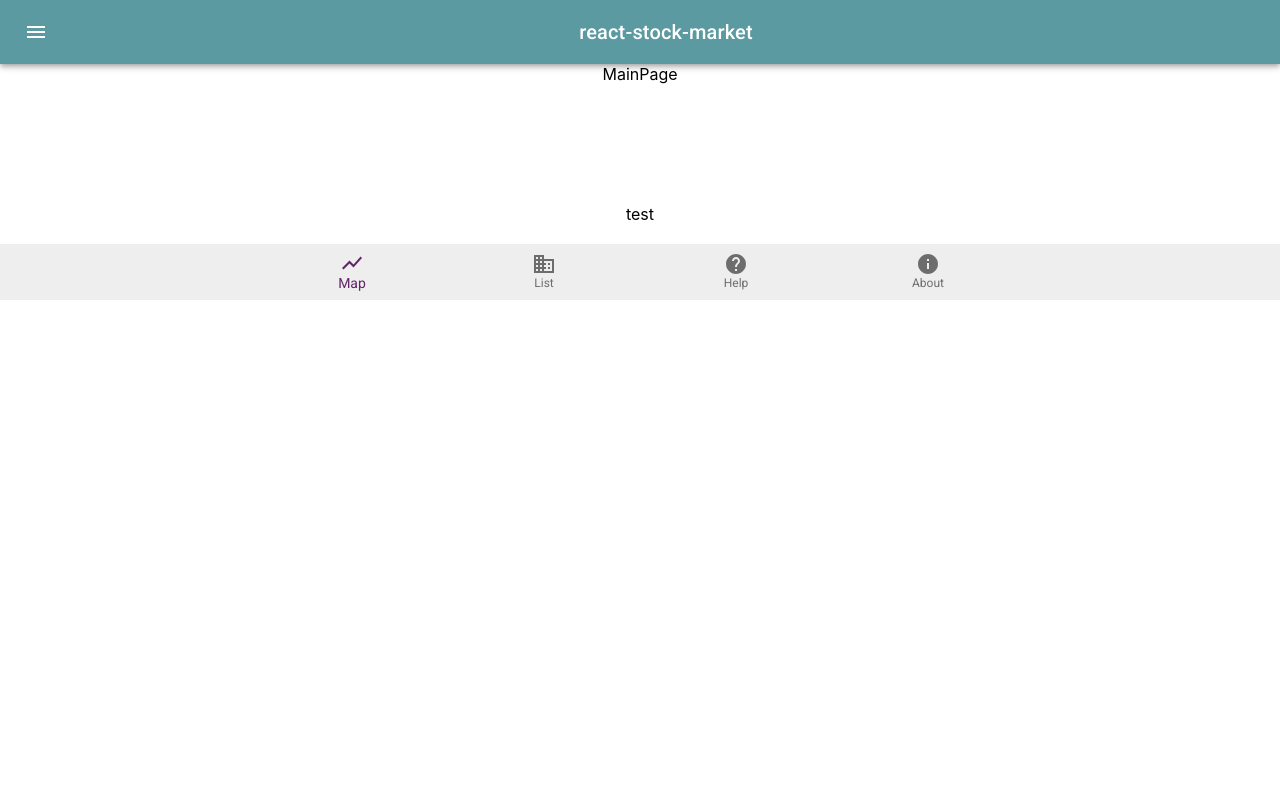
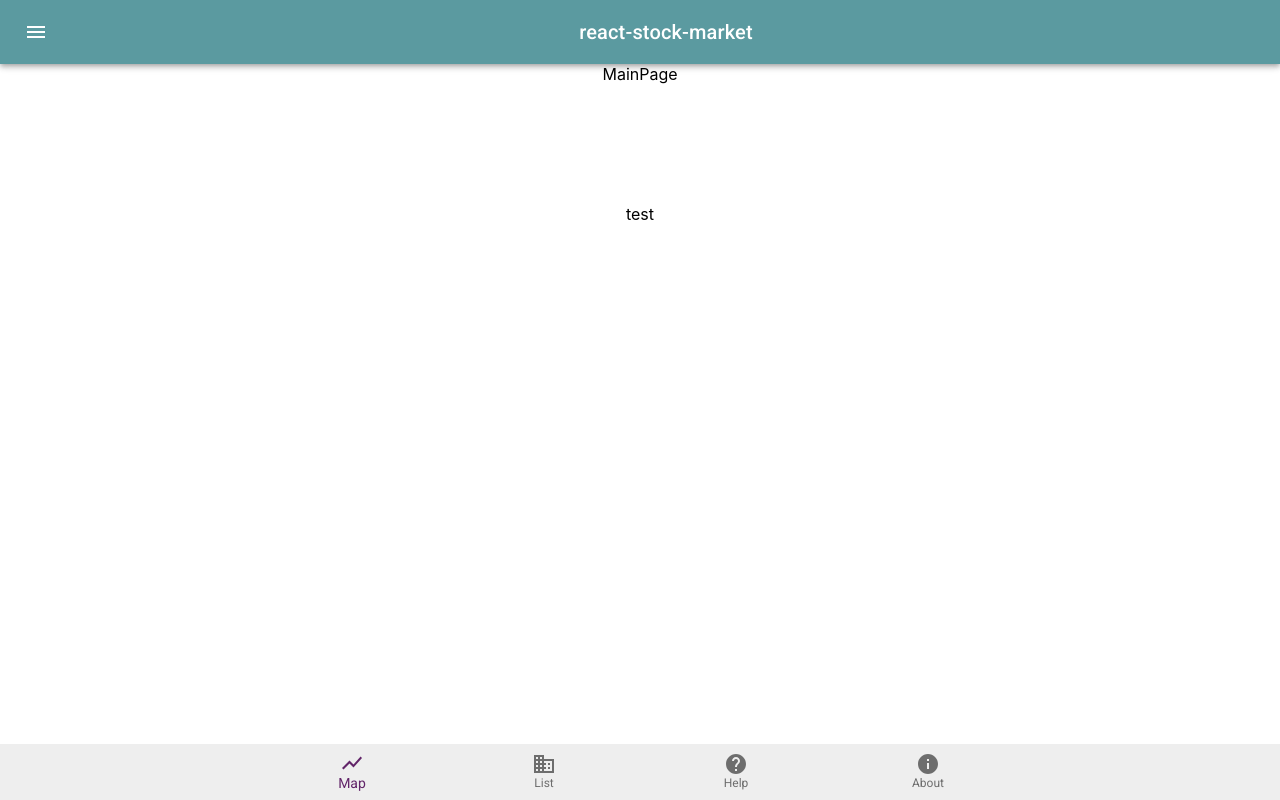
Before and after one commit to leyuri/react-stock-market, a React (Create React App) app: page / in a window 1280 px wide. Built offline with nearby package versions, Linux system fonts and the light colour scheme.

Commit message:
Add BottomNav position down

```diff
--- a/src/components/BottomNav.js
+++ b/src/components/BottomNav.js
@@ -12,6 +12,8 @@ const useStyles = makeStyles({
   root: {
     background: "#eee",
     width: "100%",
+    position: "fixed",
+    bottom: 0,
     "& .MuiBottomNavigationAction-root.Mui-selected": {
         color: "#622569"
     },
```
